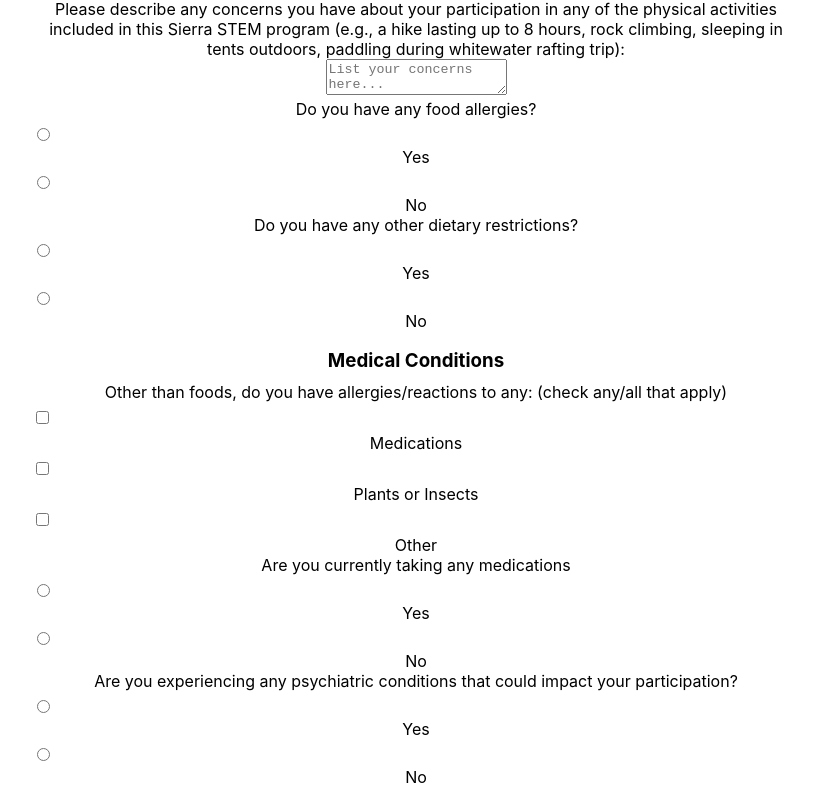
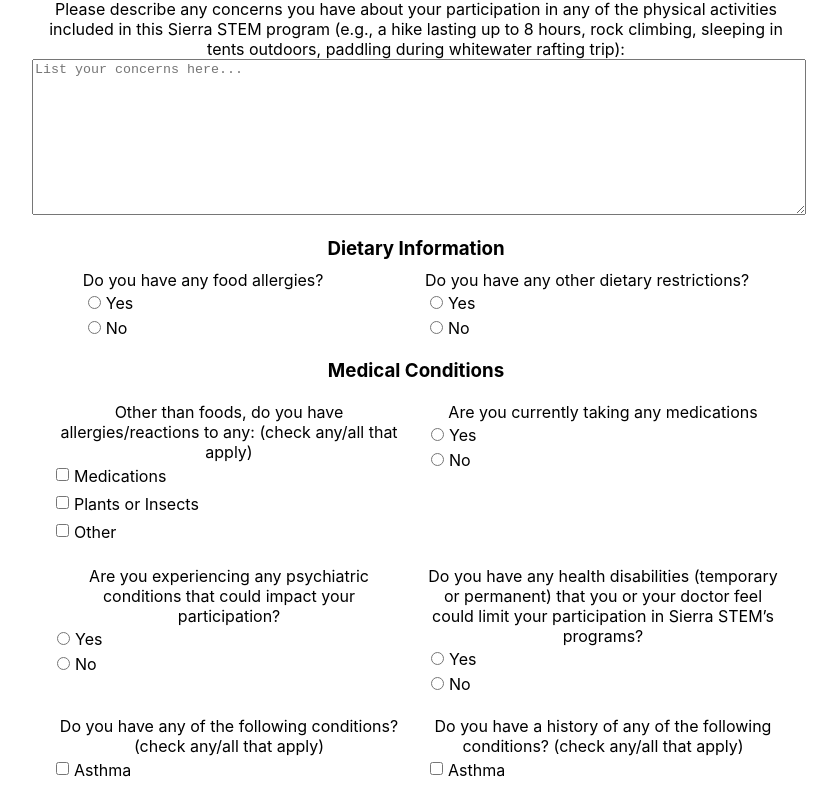
Before and after one commit to alinachen8/sierra-stem, a React (Create React App) app in the folder ss_waiver_app/: page / in a window 1280 px wide. Shown: the part 422-1210 px from the top of the page, without its empty margins (224-1061 px from the left). Built offline with nearby package versions, Linux system fonts and the light colour scheme.

Commit message:
added basic styled-components for radio and checkbox

```diff
--- a/ss_waiver_app/src/App.css
+++ b/ss_waiver_app/src/App.css
@@ -109,3 +109,15 @@
 .insurance-input {
   width: 100%;
 }
+
+.dietary-info-questions {
+  display: flex;
+  justify-content: space-around;
+}
+
+.med-conditions-questions {
+  display: grid;
+  grid-template-columns: 1fr 1fr;
+  gap: 20px;
+  margin: 20px;
+}
--- a/ss_waiver_app/src/components/CheckboxInput.js
+++ b/ss_waiver_app/src/components/CheckboxInput.js
@@ -1,6 +1,7 @@
 import { useField } from "formik";
 import { useEffect, useState } from "react";
 import classnames from "classnames"
+import { StyledAnswer } from "../styles/FormStyles";
 
 const CheckboxInput = ({label, className, options, ...props}) => {
     const [field, meta] = useField(props);
@@ -25,11 +26,11 @@
     console.log(label.key);
 
     return (
-        <>
+        <div>
             <label>{label}</label>
 
             {options.map((option) =>
-                <label key={option.value}>
+                <StyledAnswer key={option.value}>
                     <input
                         type="checkbox"
                         value={option.value}
@@ -40,7 +41,7 @@
                             })}
                     />
                     {option.label}
-                </label>
+                </StyledAnswer>
 
             )}
 
@@ -55,7 +56,7 @@
                 />
             </>
             }
-        </>
+        </div>
      );
 }
 
--- a/ss_waiver_app/src/components/RadioInput.js
+++ b/ss_waiver_app/src/components/RadioInput.js
@@ -1,5 +1,6 @@
 import { useField } from "formik";
 import classnames from "classnames";
+import { StyledQuestionLabel, StyledAnswer } from "../styles/FormStyles";
 
 const RadioInput = ({label, className, ...props}) => {
     const [field, meta] = useField(props);
@@ -8,8 +9,8 @@
     return (
         <div>
         {/* question label */}
-            <label>{label}</label>
-            <label>
+            <StyledQuestionLabel>{label}</StyledQuestionLabel>
+            <StyledAnswer>
                 <input
                     {...field}
                     {...props}
@@ -20,8 +21,8 @@
                     value="yes"
                 />
                 Yes
-            </label>
-            <label>
+            </StyledAnswer>
+            <StyledAnswer>
                 <input
                     {...field}
                     {...props}
@@ -32,7 +33,7 @@
                     value="no"
                 />
                 No
-            </label>
+            </StyledAnswer>
 
             {field.value === "yes" &&
                 <>
--- a/ss_waiver_app/src/components/TextareaInput.js
+++ b/ss_waiver_app/src/components/TextareaInput.js
@@ -1,5 +1,6 @@
 import { useField } from "formik";
 import classnames from "classnames";
+import { StyledTextarea } from "../styles/FormStyles";
 
 const TextareaInput = ({label, className, ...props}) => {
     const [field, meta] = useField(props);
@@ -9,7 +10,7 @@
         {/* {console.log(meta.touched)} */}
         <label>{label}</label> <br />
 
-        <textarea
+        <StyledTextarea
             {...field}
             {...props}
             className = {classnames(className, {
--- a/ss_waiver_app/src/components/WaiverForm.js
+++ b/ss_waiver_app/src/components/WaiverForm.js
@@ -117,7 +117,9 @@
                             placeholder="List your concerns here..."
                         />
                     </div>
-                    <div>
+                    <div className="dietary-info">
+                        <h3>Dietary Information</h3>
+                        <div className="dietary-info-questions">
                             <RadioInput
                                 label="Do you have any food allergies?"
                                 name="allergies"
@@ -130,9 +132,13 @@
                                 className="allergies-input"
                             />
                         </div>
+                    </div>
 
-                    <div>
+                    <div className="med-conditions">
                         <h3>Medical Conditions</h3>
+                        <div className="med-conditions-questions">
+
+
                             <CheckboxInput
                                 label="Other than foods, do you have allergies/reactions to any: (check any/all that apply)"
                                 name="otherAllergies"
@@ -195,6 +201,7 @@
                                 ]}
                             />
                         </div>
+                    </div>
 
                     <div>
                         <TextareaInput
--- /dev/null
+++ b/ss_waiver_app/src/styles/FormStyles.js
@@ -0,0 +1,19 @@
+import styled from 'styled-components';
+
+export const StyledTextarea = styled.textarea`
+    width: 100%;
+    height: 150px;
+`;
+
+export const StyledQuestionLabel = styled.label`
+    display: block;
+`;
+
+export const StyledAnswer = styled.label`
+    display: flex;
+    align-items: center;
+
+    input {
+        margin-top: 0px;
+    }
+`;
```
Lines whose indentation alone changed are shown as unchanged.
